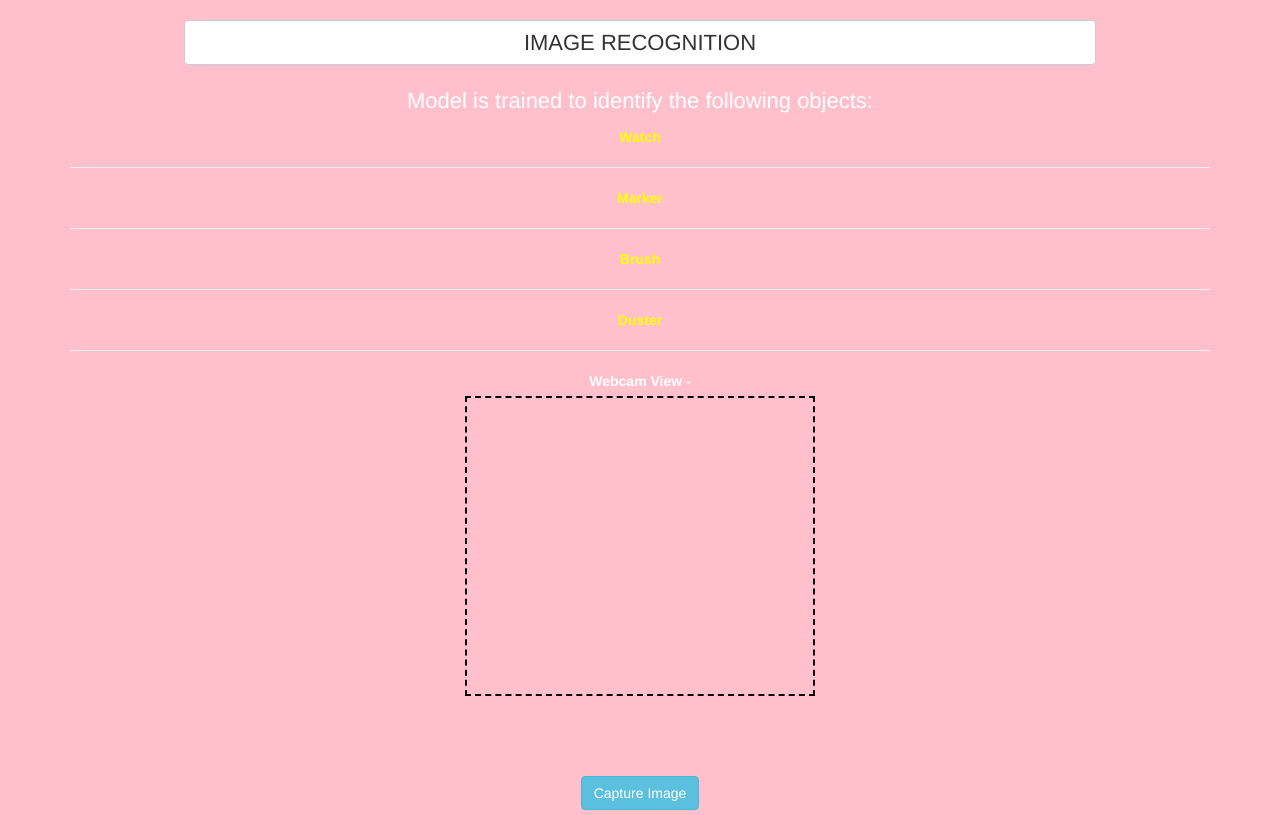
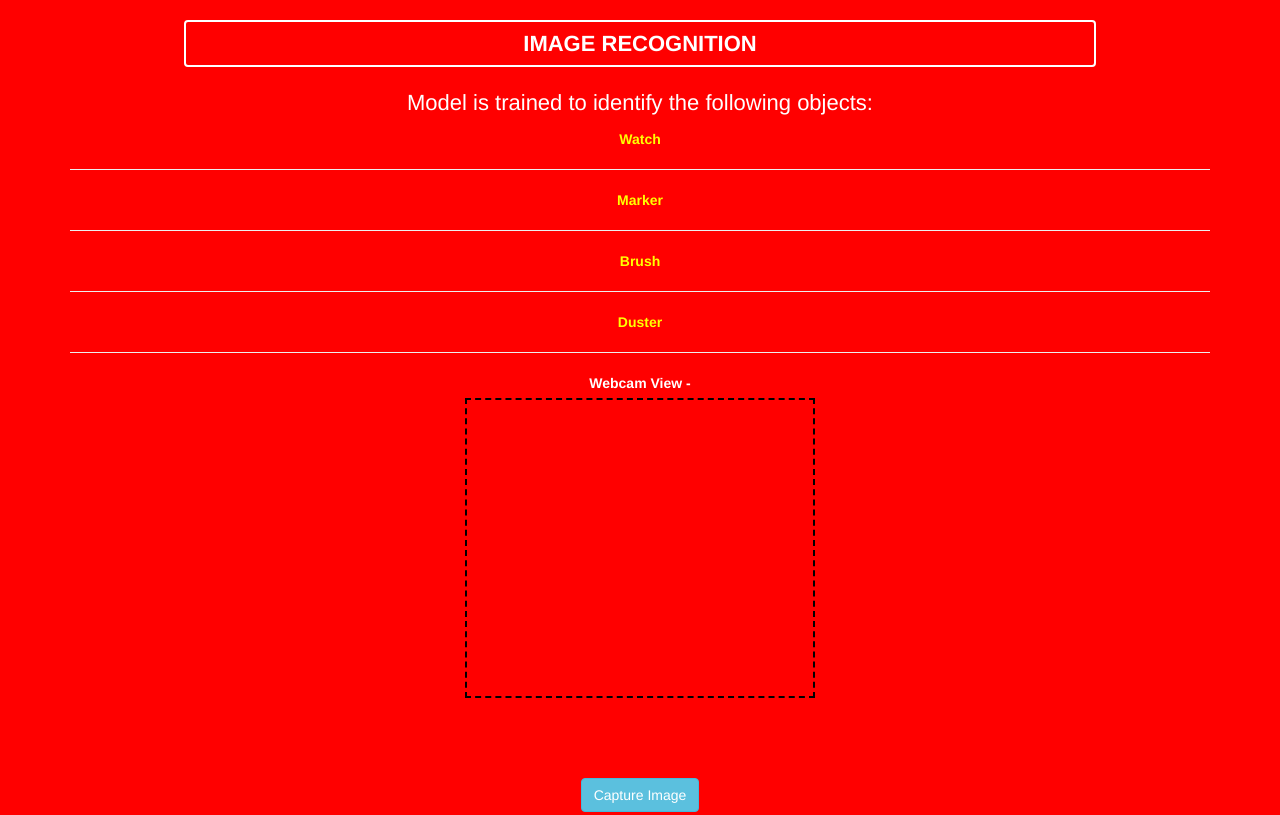
Before and after one commit to VSDevloper/Image-Recognition-App, a plain HTML site: page index.html in a window 1280 px wide. Shown: the top 815 px of the page. Drawn offline with nearby package versions, Linux system fonts and the light colour scheme; a script that the page names is missing.

Commit message:
Add files via upload

```diff
--- a/index.html
+++ b/index.html
@@ -18,7 +18,7 @@
     <div class="container">
 
       <center>
-        <h3 class="btn btn-default heading">IMAGE RECOGNITION</h3>
+        <h3 id="head" class="btn btn-default heading">IMAGE RECOGNITION</h3>
         <br><br>
 
         <p style="font-size: 22px;">Model is trained to identify the following objects: </p>
--- a/style.css
+++ b/style.css
@@ -1,7 +1,7 @@
 body
 {
   color: white;
-  background: pink;
+  background: red;
 }
 .heading
 {
@@ -18,3 +18,11 @@ body
 {
   color: yellow;
 }
+#head{
+  background-color: transparent;
+  color: white;
+  border: 2px solid white;
+  font-weight: bold;
+  font: italic;
+
+}
```
